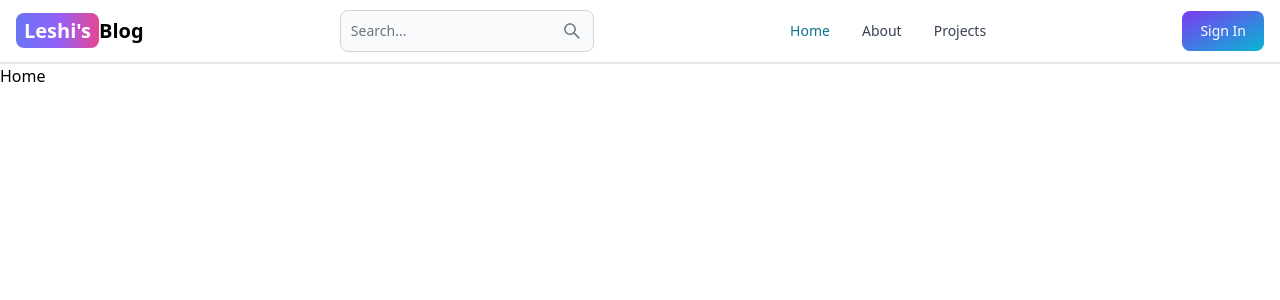
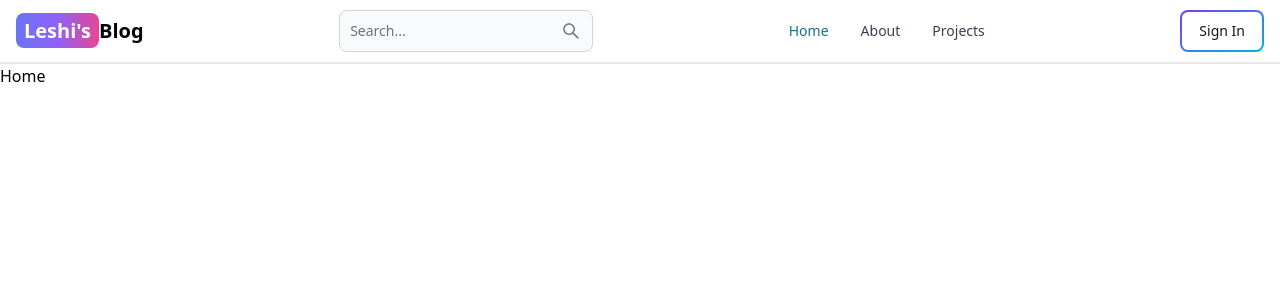
Before and after one commit to imOnVacation/earthly-expedition-logs, a React (Vite) app in the folder client/: page / in a window 1280 px wide. Shown: the top 300 px of the page. Built offline with nearby package versions, Linux system fonts and the light colour scheme.

Commit message:
added outline for the signin button

```diff
--- a/client/src/components/Header.jsx
+++ b/client/src/components/Header.jsx
@@ -32,7 +32,9 @@
           <FaMoon />
         </Button>
         <Link to='/sign-in'>
-          <Button gradientDuoTone='purpleToBlue'>Sign In</Button>
+          <Button gradientDuoTone='purpleToBlue' outline>
+            Sign In
+          </Button>
         </Link>
         <Navbar.Toggle />
       </div>
```
